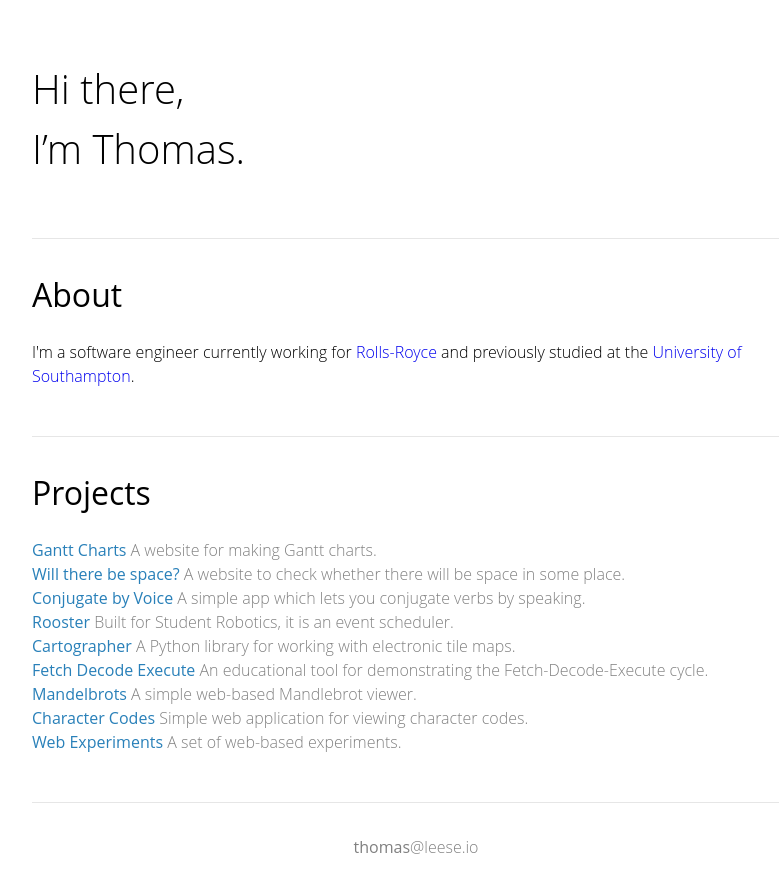
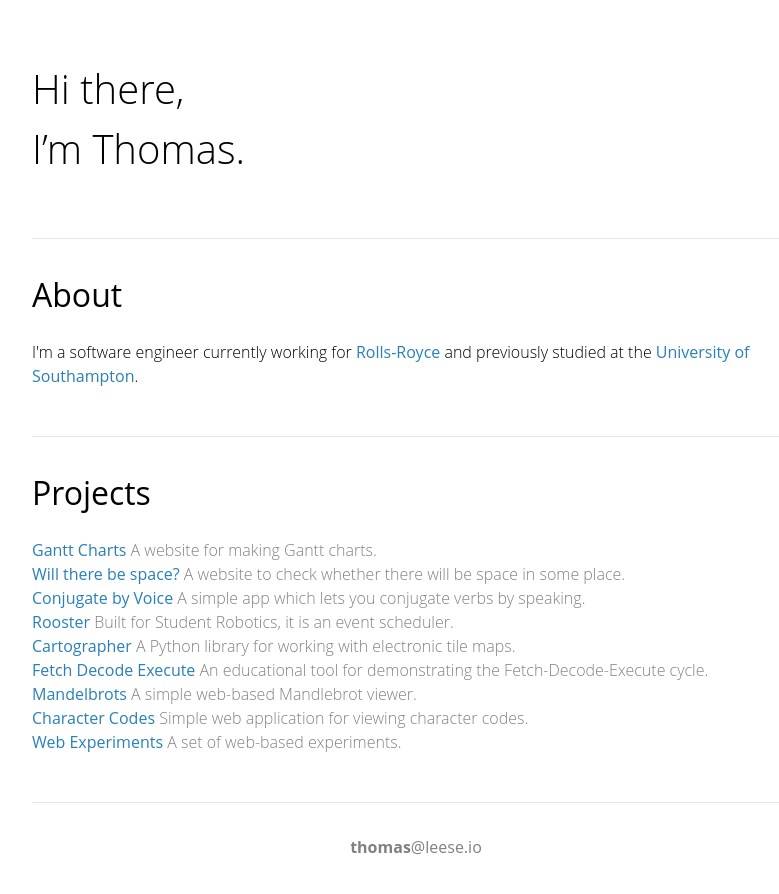
Before and after one commit to thomasleese/thomasleese.github.io, a Jekyll site: the page built from index.html, in a window 1280 px wide. Shown: the top 894 px of the page, without its empty margins (224-1003 px from the left). Built offline with Jekyll 4.4.1, drawn with Linux system fonts in a browser that asks for light colours; some web fonts are replaced.

Commit message:
Update theme.css

```diff
--- a/styles/theme.css
+++ b/styles/theme.css
@@ -26,6 +26,8 @@
 
 a {
     text-decoration: none;
+    font-weight: 400;
+    color: #2980b9;
 }
 
 a:hover {
@@ -62,18 +64,6 @@
     color: grey;
 }
 
-section li a {
-    font-weight: 400;
-}
-
-#projects li a {
-    color: #2980b9;
-}
-
-#posts li a {
-    color: #d35400;
-}
-
 footer {
     text-align: center;
 }
```
